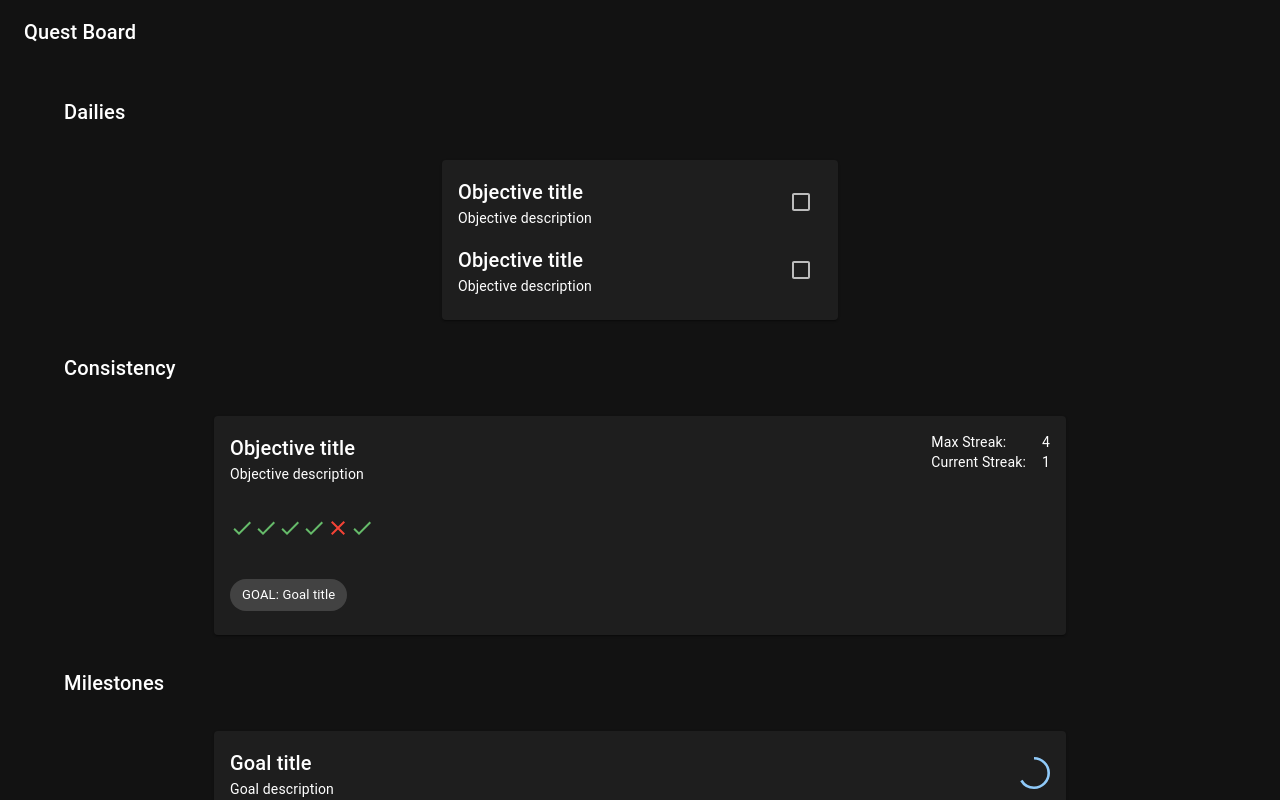
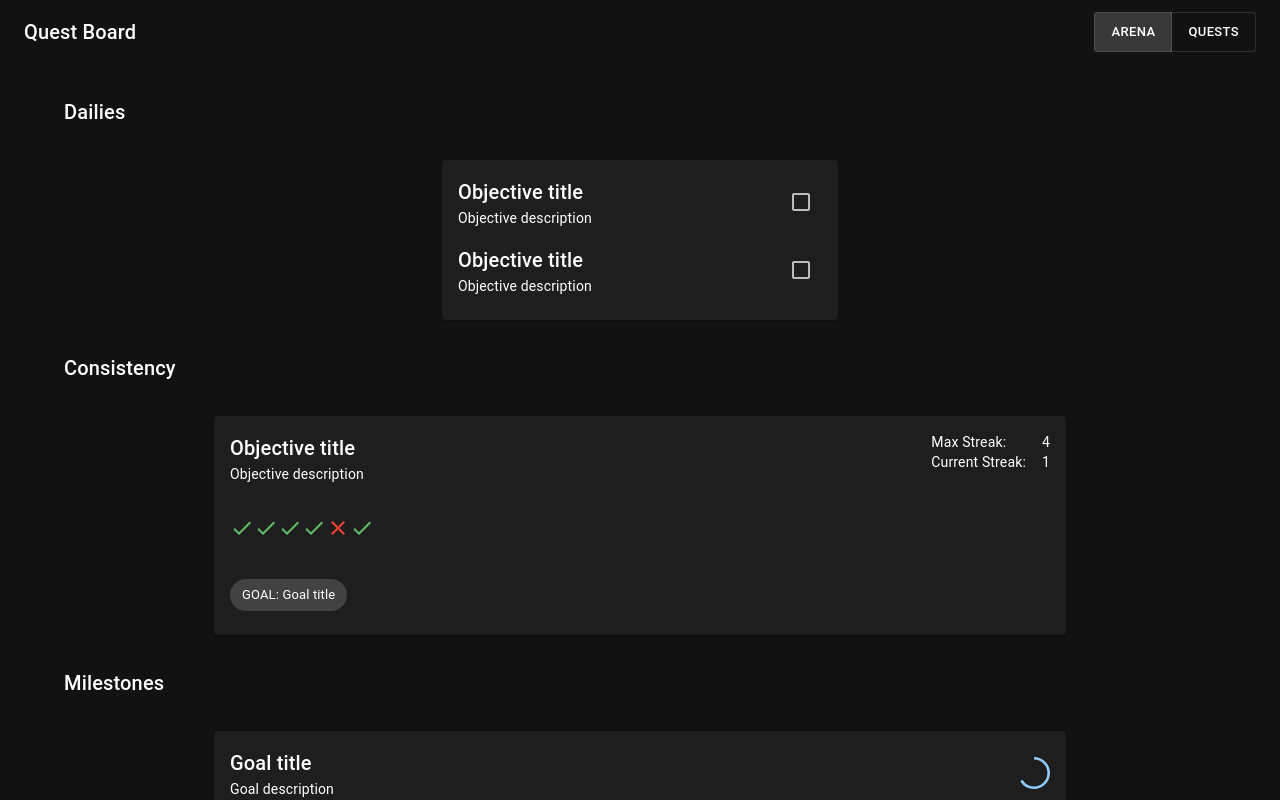
Before and after one commit to alexwaumann/quest-board, a React (Vite) app: page / in a window 1280 px wide. Shown: the top 800 px of the page. Built offline with nearby package versions, Linux system fonts and the light colour scheme.

Commit message:
Implement routing
* Add routes for the '/' and 'quests'
* Add nav buttons w nav functionality

```diff
--- a/src/App.tsx
+++ b/src/App.tsx
@@ -10,6 +10,8 @@ import {
   CssBaseline,
   Grid,
   Stack,
+  ToggleButton,
+  ToggleButtonGroup,
   ThemeProvider,
   Toolbar,
   Typography,
@@ -20,6 +22,7 @@ import {
 } from '@mui/icons-material'
 import { createTheme } from '@mui/material/styles';
 import { useState } from 'react';
+import { Route, Switch, useLocation } from 'wouter';
 
 const darkTheme = createTheme({
   palette: {
@@ -28,17 +31,35 @@ const darkTheme = createTheme({
 });
 
 const App = () => {
+  const [route, navigate] = useLocation();
+
+  const handleNavButtonClicked = (event: React.MouseEvent<HTMLElement, MouseEvent>, newRoute: any) => {
+    navigate(newRoute);
+  };
 
   return (
     <ThemeProvider theme={darkTheme}>
       <CssBaseline enableColorScheme />
       <AppBar position="relative" color="transparent" elevation={0}>
         <Toolbar>
-          <Typography variant="h6">Quest Board</Typography>
+          <Typography variant="h6" flexGrow={1}>Quest Board</Typography>
+          <Stack direction="row" spacing={2}>
+            <ToggleButtonGroup
+              value={route}
+              exclusive
+              size="small"
+              onChange={handleNavButtonClicked}
+            >
+              <ToggleButton value="/" sx={{ p: 1, pl: 2, pr: 2 }}>Arena</ToggleButton>
+              <ToggleButton value="/quests" sx={{ p: 1, pl: 2, pr: 2 }}>Quests</ToggleButton>
+            </ToggleButtonGroup>
+          </Stack>
         </Toolbar>
       </AppBar>
       <Box sx={{ p: 4 }}>
         <Container maxWidth="lg">
+          <Switch>
+            <Route path="/">
               <Grid container spacing={4}>
                 <Grid item xs={12}>
                   <Typography variant="h6">Dailies</Typography>
@@ -157,6 +178,12 @@ const App = () => {
                   </Container>
                 </Grid>
               </Grid>
+            </Route>
+
+            <Route path="/quests">
+              <Typography variant="h6">Quests</Typography>
+            </Route>
+          </Switch>
         </Container>
       </Box>
     </ThemeProvider>
```
Lines whose indentation alone changed are shown as unchanged.
